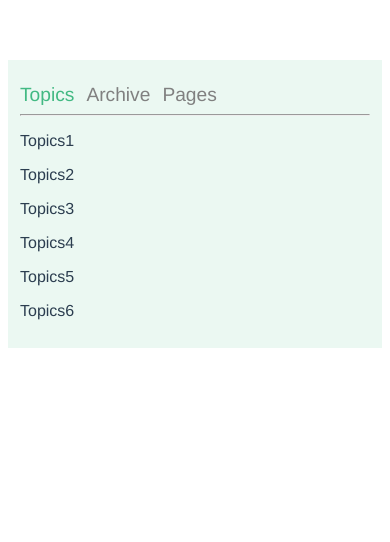
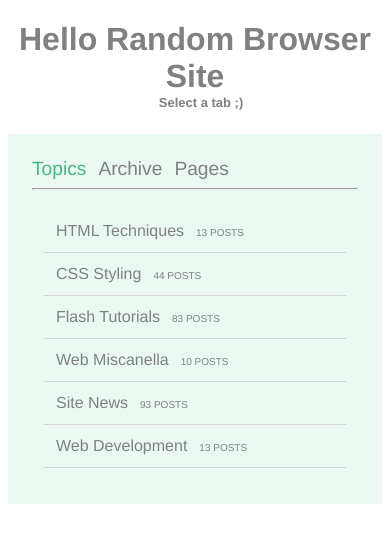
Before and after one commit to s0k0/RandomTab, a Vue app: page / in a window 390 px wide. Both pictures are taken after a click on the link "Topics". Shown: the top 542 px of the page. Built offline with nearby package versions, Linux system fonts and the light colour scheme.

Commit message:
create dummy content for topics and responsive design

```diff
--- a/src/App.vue
+++ b/src/App.vue
@@ -1,5 +1,6 @@
 <template>
   <div id="app">
+    <h1>Hello Random Browser Site<span>Select a tab ;)</span></h1>
     <HelloTab/>
   </div>
 </template>
@@ -15,13 +16,24 @@ export default {
 }
 </script>
 
-<style>
+<style lang="scss">
 #app {
   font-family: 'Avenir', Helvetica, Arial, sans-serif;
   -webkit-font-smoothing: antialiased;
   -moz-osx-font-smoothing: grayscale;
-  text-align: center;
-  color: #2c3e50;
-  margin-top: 60px;
+  text-align: left;
+  color: gray;
+}
+h1 {
+  span {
+    margin-left: 12px;
+    font-size: small;
+  }
+  @media(max-width: 600px) {
+    display: flex;
+    flex-direction: column;
+    margin-bottom: 24px;
+    text-align: center
+  }
 }
 </style>
--- a/src/components/HelloTab.vue
+++ b/src/components/HelloTab.vue
@@ -9,16 +9,19 @@
       </div>
       <hr>
       <div v-if="selectedTab.name ==='Topics'" class="tabs-topics-details">
-         <p v-for="item in content" v-bind:key="item">{{ item }}</p>
+         <div v-for="item in topics" v-bind:key="item.title">
+           <span class="topics-title">{{item.title}}</span>
+           <span class="topics-posts">{{item.posts}} POSTS</span>
+         </div>
       </div>
        <div v-if="selectedTab.name ==='Archive'" class="tabs-archive-details">
-         <div v-for="(item,index) in content" v-bind:key="index" class="">
+         <div v-for="(item,index) in archives" v-bind:key="index" class="">
            <img :src="require(`@/assets/grumpyCat${index}.jpeg`)"/>
            {{ item }}
           </div>
       </div>
-       <div v-if="selectedTab.name ==='Pages'" class="tabs-pages-details">
-         <p v-for="item in content" v-bind:key="item">{{ item }}</p>
+      <div v-if="selectedTab.name ==='Pages'" class="tabs-pages-details">
+        <p v-for="item in pages" v-bind:key="item">{{ item }}</p>
       </div>
   </div>
 </template>
@@ -33,8 +36,7 @@ export default {
           { name: 'Archive', id: '2'},
           { name: 'Pages', id: '3'}
           ] ,
-        selectedTab: {},
-        content: []
+        selectedTab: {}
         };
   },
   created(){
@@ -42,19 +44,20 @@ export default {
     this.selectTab(this.tabs[index])
   },
   computed: {
-    //TODO:
-    // 1. create topics content and pages content
-    // 2. remove random generation of content
-    // 3. make achive content static
+    archives: () => {
+      return Array.from(Array(10), (x,index) => 'Grumpy Cat Contribute Nr.'.concat(index))
+    },
+    topics: () => {
+      const list = ['HTML Techniques', 'CSS Styling', 'Flash Tutorials', 'Web Miscanella', 'Site News', 'Web Development']
+      return list.map( title => { return { title, posts: Math.floor(Math.random() * 100 ) } })
+    },
+    pages: () => {
+      return Array.from(Array(10), (x,index) => 'Pages number'.concat(index))
+    }
   },
   methods: {
     selectTab(selectedTab) {
         this.selectedTab = selectedTab
-        this.content = this.randomTopics(selectedTab.name)
-    },
-    randomTopics: (tabName) => {
-      const counter = Math.floor(Math.random() * 10) + 1
-     return Array.from(Array(counter), (x,index) => tabName.concat(index + 1))
     }
   }
 }
@@ -62,7 +65,7 @@ export default {
 
 <style scoped  lang="scss">
 .tabs-container {
-  padding: 12px;
+  padding: 24px;
   background: rgba(66,185,131,0.1);
   text-align: left
 }
@@ -73,7 +76,7 @@ ul {
 }
 li {
   display: inline-block;
-  margin: 12px 12px 0 0;
+  margin: 0 12px 0 0;
   font-size:larger
 }
 a {
@@ -87,8 +90,12 @@ a {
 }
 .tabs-archive-details {
   display: flex;
-  flex-direction: column;;
+  flex-direction: column;
   div {
+    @media(max-width: 500px) {
+      flex-direction: column;
+      margin-bottom: 24px;
+    }
     display: flex;
     justify-content: flex-start;
     align-items: center;
@@ -98,4 +105,16 @@ a {
     padding: 12px;
   }
 }
+.tabs-topics-details {
+  padding: 12px;
+  div {
+    padding: 12px;
+    border-bottom: 1px solid lightgray;
+  }
+  .topics-posts {
+      padding-left: 12px;
+      color: gray;
+      font-size: x-small;
+  }
+}
 </style>
```
